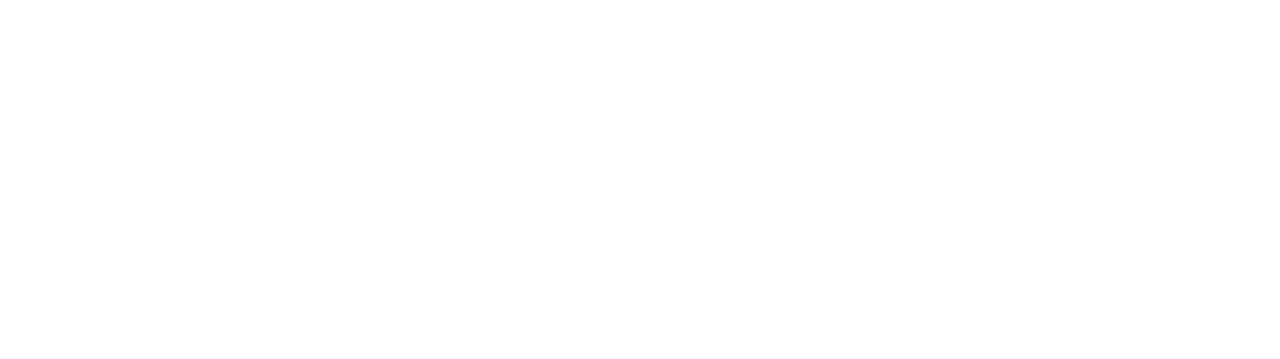
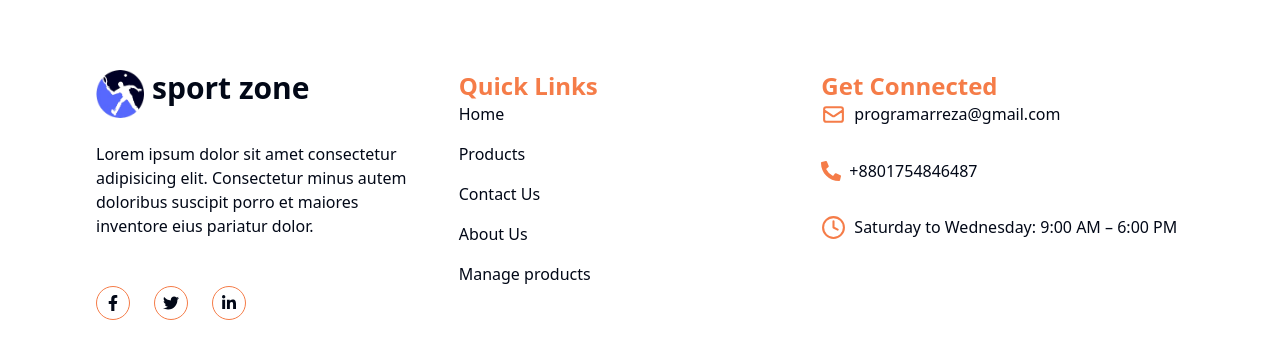
Before and after one commit to programarreza/sport-zone-client, a React (Vite) app: page / in a window 1280 px wide. Shown: the part 915-1274 px from the top of the page. Before the commit the page ends 889 px from the top, so only its background shows below. Built offline with nearby package versions, Linux system fonts and the light colour scheme.

Commit message:
added to footer

```diff
--- /dev/null
+++ b/src/components/Footer/Footer.tsx
@@ -0,0 +1,94 @@
+import {
+  FaFacebookF,
+  FaLinkedinIn,
+  FaPhoneAlt,
+  FaTwitter,
+} from "react-icons/fa";
+import { FiClock } from "react-icons/fi";
+import { HiOutlineMail } from "react-icons/hi";
+import { Link } from "react-router-dom";
+import logo from "@/assets/images/logo.png";
+
+const Footer = () => {
+  return (
+    <div className=" p-4 pt-12 md:p-3 md:pt-24 lg:p-12 xl:p-24">
+      <div className="flex justify-between ">
+        <div className="flex-1">
+          <Link to={"/"} className="flex gap-2">
+            <img className="size-12 " src={logo} />
+            <p className="text-3xl font-semibold">sport zone</p>
+          </Link>
+          <p className="mr-12 mt-6">
+            Lorem ipsum dolor sit amet consectetur adipisicing elit. Consectetur
+            minus autem doloribus suscipit porro et maiores inventore eius
+            pariatur dolor.
+          </p>
+          <div className="flex gap-6 mt-12">
+            <Link to="" className="link link-hover">
+              <p className="border p-2 block rounded-full hover:shadow-xl hover:shadow-[#f57c48]/50 hover:bg-[#f57c48] border-[#f57c48]  ">
+                <FaFacebookF />
+              </p>
+            </Link>
+            <Link to="" className="link link-hover">
+              <p className="border p-2 block rounded-full hover:shadow-xl hover:shadow-[#f57c48]/50 hover:bg-[#f57c48] border-[#f57c48]  ">
+                <FaTwitter />
+              </p>
+            </Link>
+            <Link to="" className="link link-hover">
+              <p className="border p-2 block rounded-full hover:shadow-xl hover:shadow-[#f57c48]/50 hover:bg-[#f57c48] border-[#f57c48]">
+                <FaLinkedinIn />
+              </p>
+            </Link>
+          </div>
+        </div>
+
+        <div className="flex-1">
+          <h6 className="text-2xl font-bold text-[#f57c48]">Quick Links</h6>
+          <div className="flex justify-between gap-24">
+            <div className="flex flex-col gap-4">
+              <Link to="/" className="link link-hover">
+                Home
+              </Link>
+              <Link to="/products" className="link link-hover">
+                Products
+              </Link>
+              <Link to="/contact-us" className="link link-hover">
+                Contact Us
+              </Link>
+              <Link to="/about-us" className="link link-hover">
+                About Us
+              </Link>
+              <Link to="/manage-products" className="link link-hover">
+                Manage products
+              </Link>
+            </div>
+
+            <div className="flex flex-col gap-4"></div>
+          </div>
+        </div>
+
+        <div className="flex-1">
+          <h6 className="text-2xl font-bold text-[#f57c48]">Get Connected</h6>
+          <div className="space-y-8">
+            <Link to={""} className=" flex items-center gap-2">
+              <HiOutlineMail size={25} color="#f57c48" />
+              <span>programarreza@gmail.com</span>
+            </Link>
+            <Link to={""} className=" flex items-center gap-2">
+              <FaPhoneAlt size={20} color="#f57c48" />
+              <span>+8801754846487</span>
+            </Link>
+            <Link to={""} className=" flex  gap-2">
+              <FiClock size={25} color="#f57c48" />
+              <div>
+                <p>Saturday to Wednesday: 9:00 AM – 6:00 PM </p>
+              </div>
+            </Link>
+          </div>
+        </div>
+      </div>
+    </div>
+  );
+};
+
+export default Footer;
--- a/src/layout/MainLayout.tsx
+++ b/src/layout/MainLayout.tsx
@@ -1,3 +1,4 @@
+import Footer from "@/components/Footer/Footer";
 import Navbar from "@/components/Hearder/Navbar";
 import { Outlet } from "react-router-dom";
 
@@ -6,6 +7,7 @@
     <div>
       <Navbar/>
       <Outlet />
+      <Footer/>
     </div>
   );
 };
```
